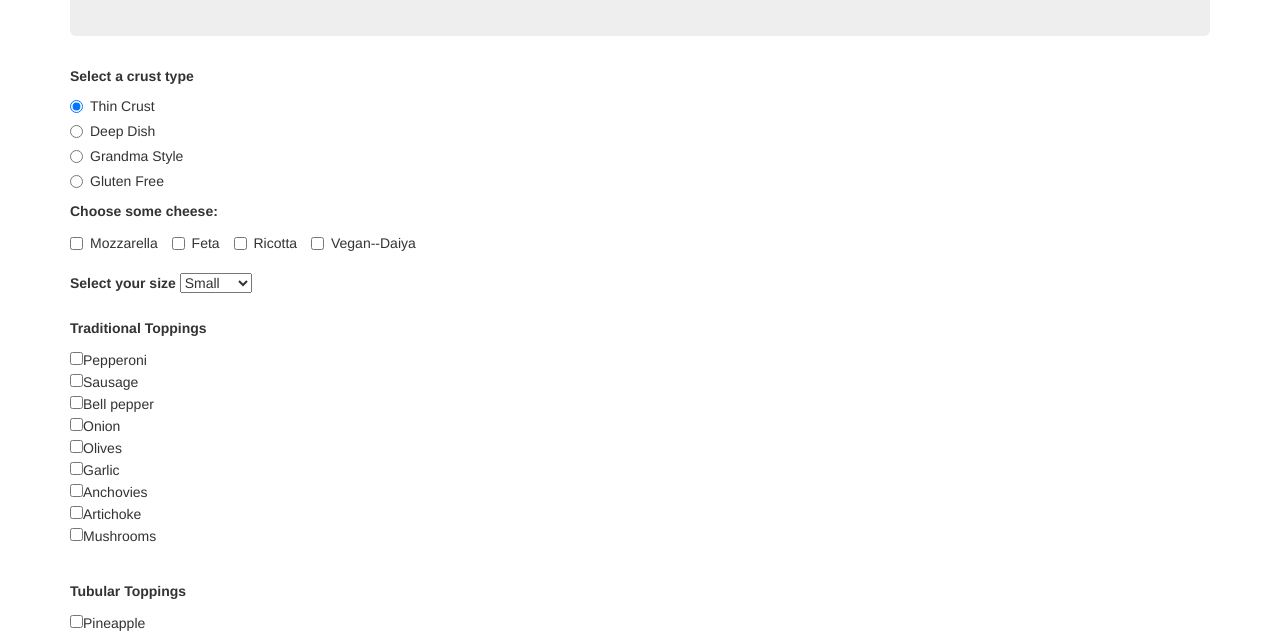
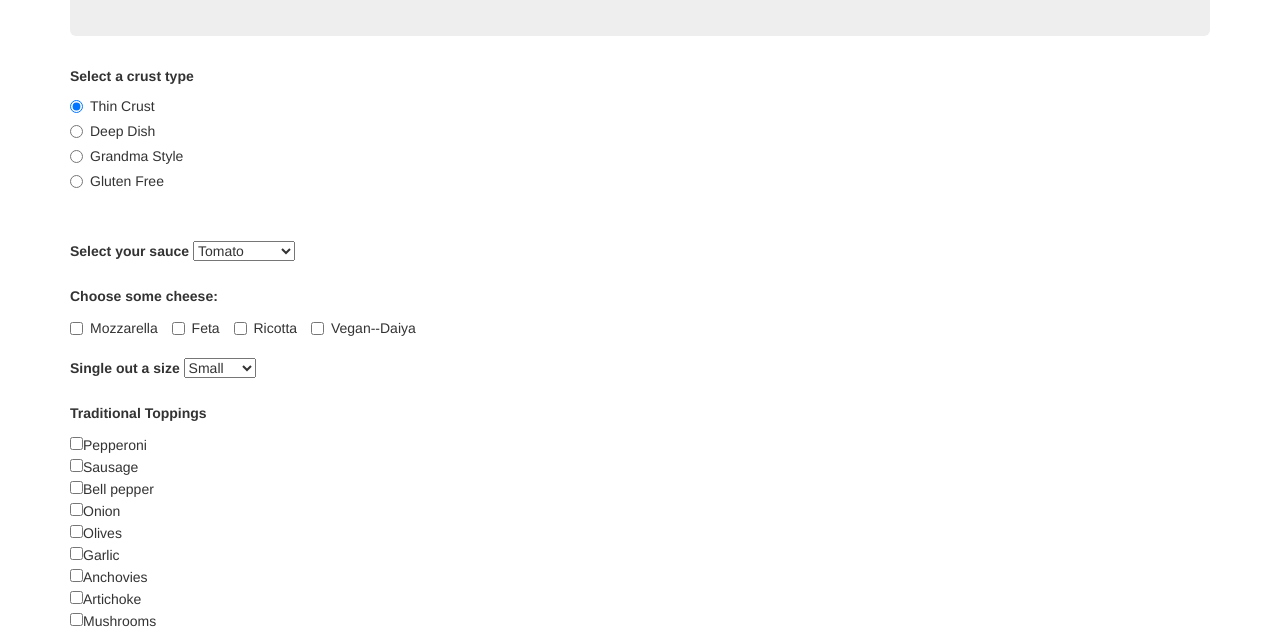
Before and after one commit to mcarlin27/pizza, a plain HTML site: page index.html in a window 1280 px wide. Shown: the part 159-793 px from the top of the page. Drawn offline with nearby package versions, Linux system fonts and the light colour scheme.

Commit message:
add further question to form html.

```diff
--- a/index.html
+++ b/index.html
@@ -38,6 +38,14 @@
             Gluten Free
           </label>
         </div>
+        <br><br>
+        <label for="sauce">Select your sauce</label>
+        <select id="sauce">
+          <option>Tomato</option>
+          <option>Olive Oil</option>
+          <option>White Sauce</option>
+        </select>
+        <br><br>
         <p><strong>Choose some cheese:</strong></p>
         <label class="checkbox-inline">
           <input type="checkbox" id="mozzarella" value="mozzarella">
@@ -56,7 +64,7 @@
           Vegan--Daiya
         </label>
         <br><br>
-        <label for="size">Select your size</label>
+        <label for="size">Single out a size</label>
         <select id="size">
           <option>Small</option>
           <option>Medium</option>
--- a/js/scripts.js
+++ b/js/scripts.js
@@ -47,3 +47,9 @@ $(document).ready(function() {
                             '</div>' +
                           '</div>');
     });
+
+  $("form#new-pizza").submit(function(event) {
+    event.preventDefault();
+
+
+  });
```
